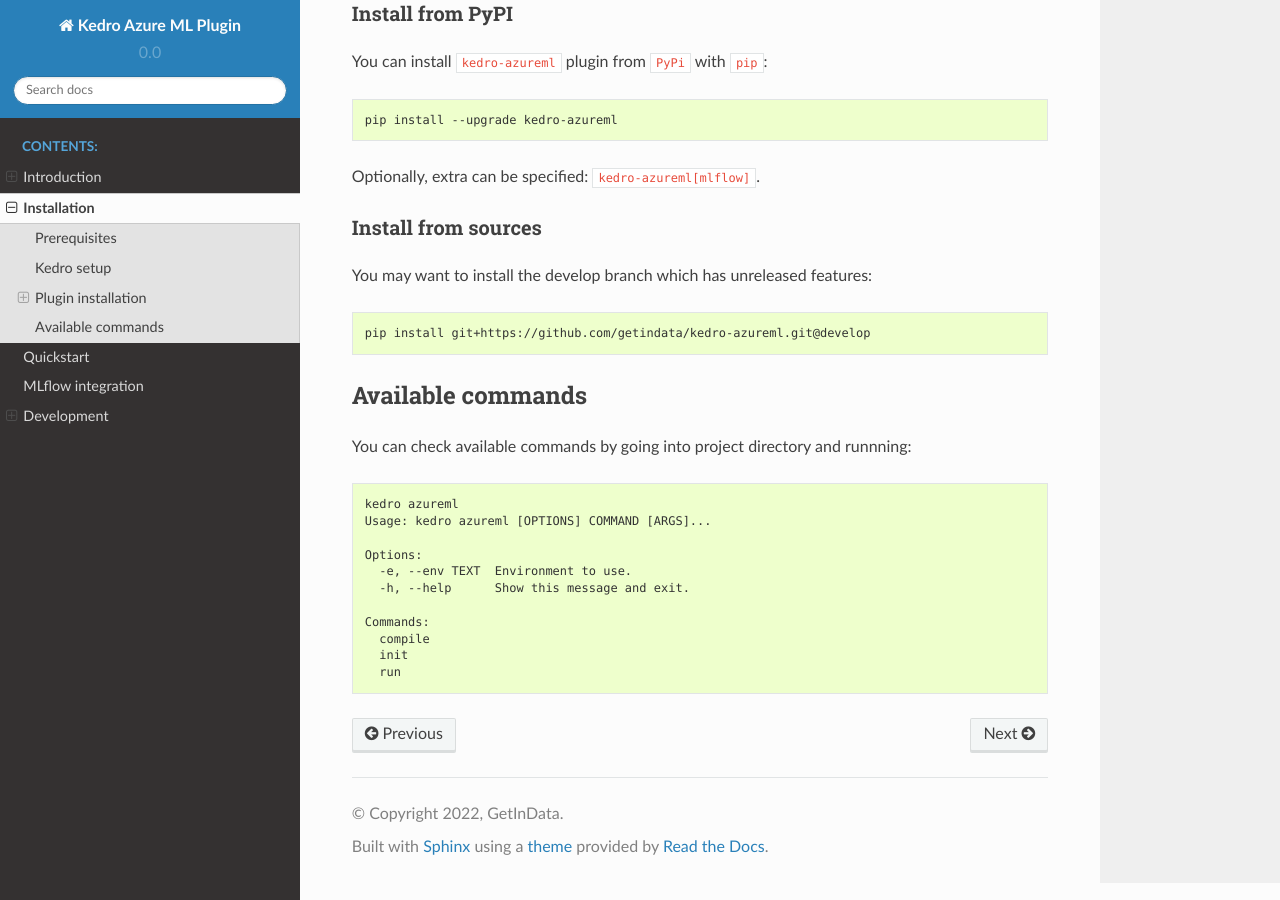
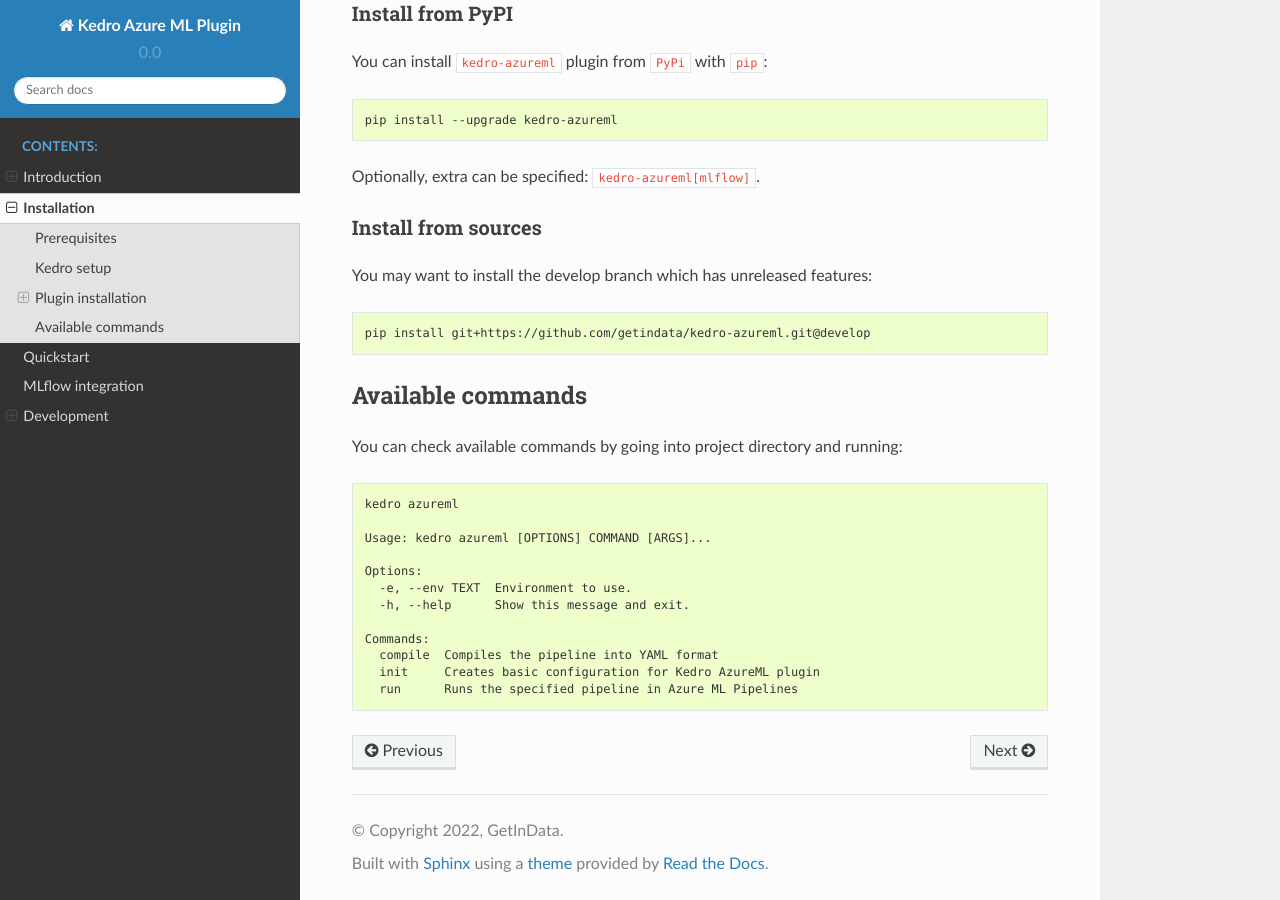
Before and after one commit to getindata/kedro-azureml, a Sphinx documentation site: the page built from docs/source/02_installation.md, in a window 1280 px wide and 900 px high, scrolled down 539 px. Built offline with Sphinx 7.4.7 and the Read the Docs theme 2.0.0, drawn with Linux system fonts in a browser that asks for light colours.

Commit message:
update docs and scripts

````diff
--- a/docs/source/02_installation.md
+++ b/docs/source/02_installation.md
@@ -36,10 +36,11 @@
 
 ## Available commands
 
-You can check available commands by going into project directory and runnning:
+You can check available commands by going into project directory and running:
 
 ```console
 kedro azureml
+
 Usage: kedro azureml [OPTIONS] COMMAND [ARGS]...
 
 Options:
@@ -47,7 +48,7 @@
   -h, --help      Show this message and exit.
 
 Commands:
-  compile
-  init
-  run
+  compile  Compiles the pipeline into YAML format
+  init     Creates basic configuration for Kedro AzureML plugin
+  run      Runs the specified pipeline in Azure ML Pipelines
 ```
````
Also changed, not shown: README.md (+3 -4 lines), 3 other files.
